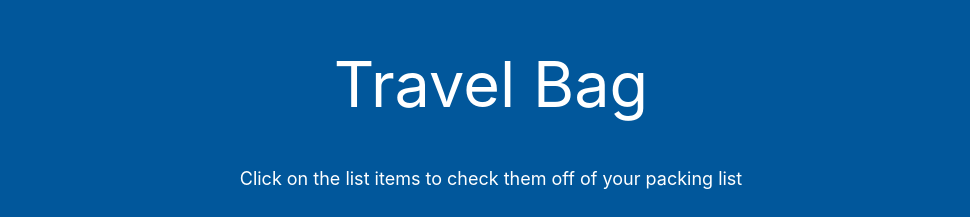
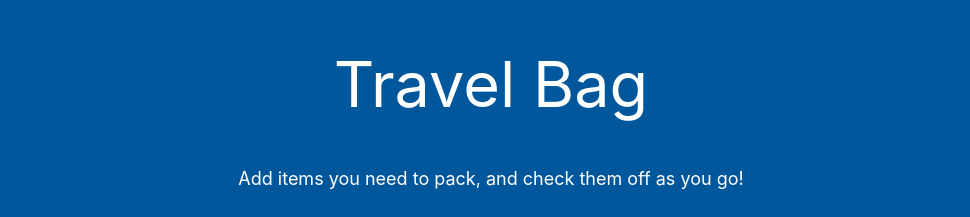
Before and after one commit to Julian-Ramirez1158/To-do-App, a React (Create React App) app: page / in a window 1280 px wide. Shown: the top 217 px of the page, without its empty margins (149-1119 px from the left). Built offline with nearby package versions, Linux system fonts and the light colour scheme.

Commit message:
Modify classes for components

```diff
--- a/src/App.js
+++ b/src/App.js
@@ -29,9 +29,9 @@ class App extends Component {
     return (
       <div className="todo-app container">
         <h1 className="Header center white-text">Travel Bag</h1>
-        <h6 className="Instructions center white-text">Click on the list items to check them off of your packing list</h6>
-        <Todos className="list-item" todos={ this.state.todos } deleteTodo={this.deleteTodo}/>
-        <AddTodo className="list-item" addTodo={this.addTodo}/>
+        <h6 className="Instructions center white-text">Add items you need to pack, and check them off as you go!</h6>
+        <Todos todos={ this.state.todos } deleteTodo={this.deleteTodo}/>
+        <AddTodo addTodo={this.addTodo}/>
       </div>
     );
   }
```
